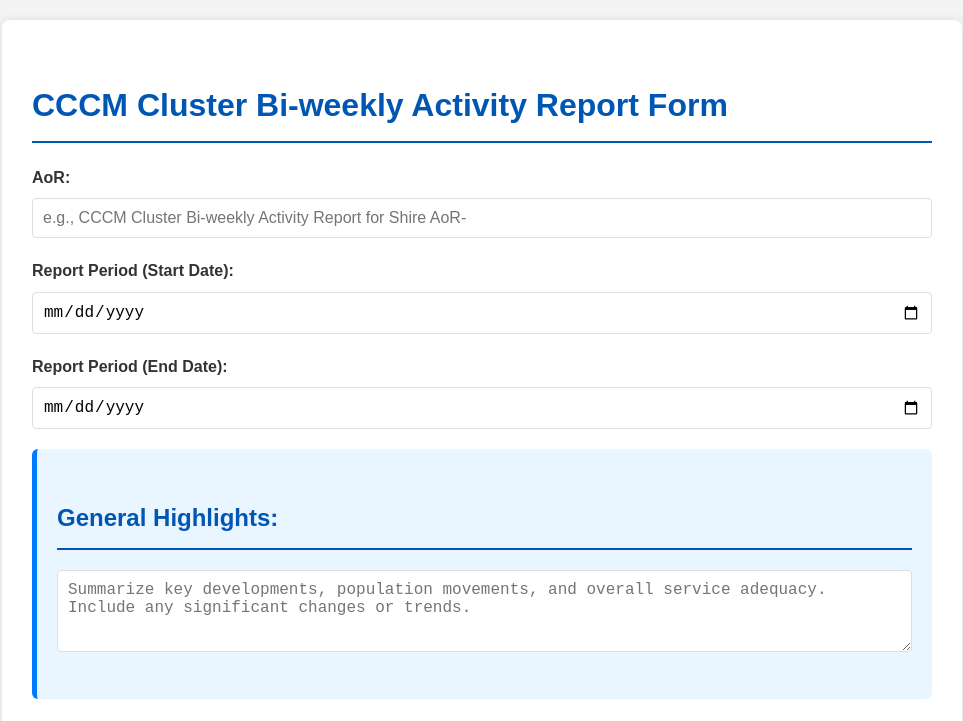
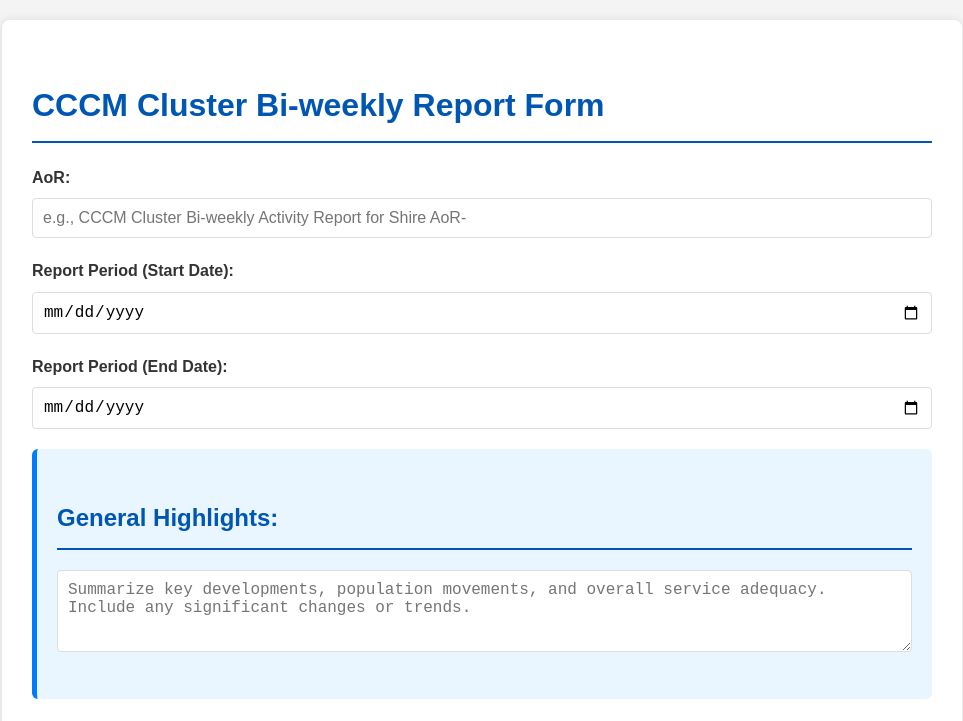
Before and after one commit to cccmclusterethiopia/biweeklyreport, a plain HTML site: page index.html in a window 1280 px wide. Shown: the top 721 px of the page, without its empty margins (158-1121 px from the left). Drawn offline with nearby package versions, Linux system fonts and the light colour scheme.

Commit message:
Update index.html

```diff
--- a/index.html
+++ b/index.html
@@ -153,7 +153,7 @@
 </head>
 <body>
     <div class="container">
-        <h1>CCCM Cluster Bi-weekly Activity Report Form</h1>
+        <h1>CCCM Cluster Bi-weekly Report Form</h1>
         <form id="uploadForm" enctype="multipart/form-data" action="https://ethiotech.net/aba/bwreport/submit_report.php" method="post">
             <label for="report-title">AoR:</label>
             <input type="text" id="report-title" name="report_title" placeholder="e.g., CCCM Cluster Bi-weekly Activity Report for Shire AoR-" required>
```
